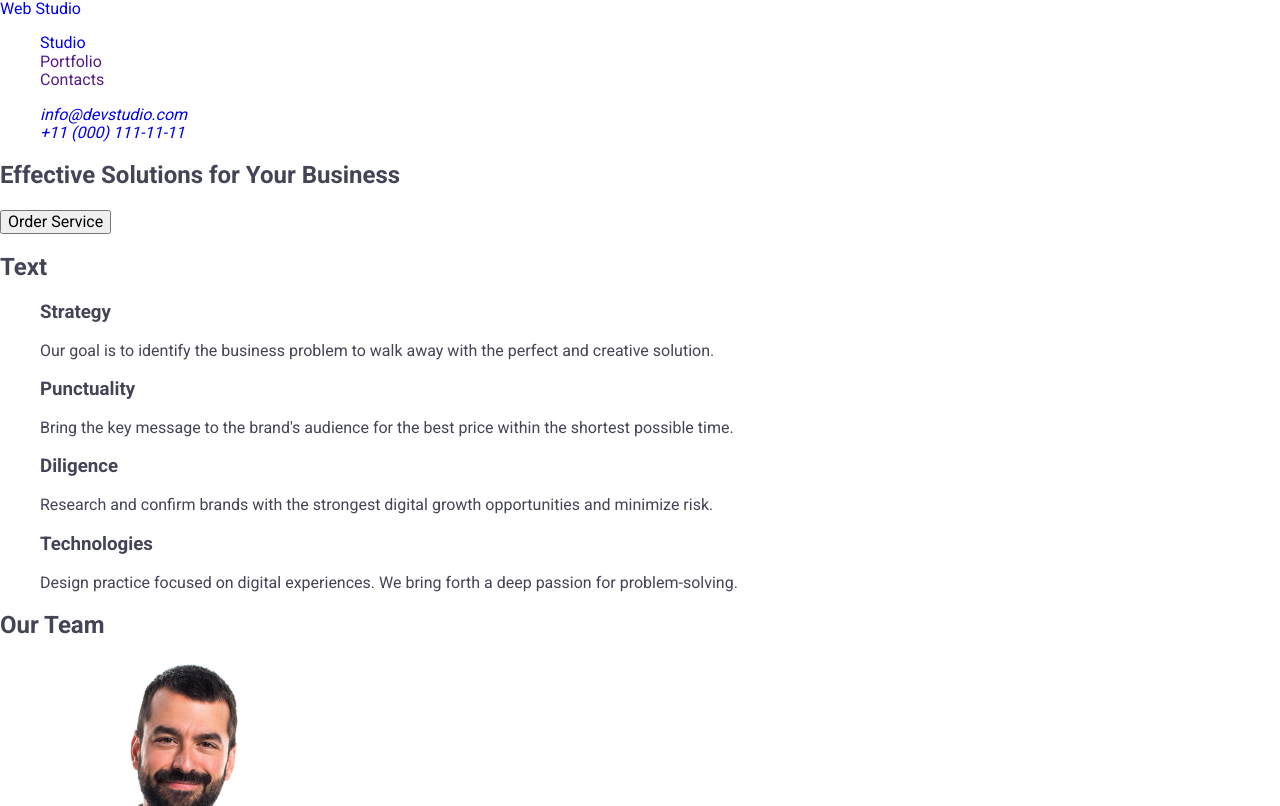
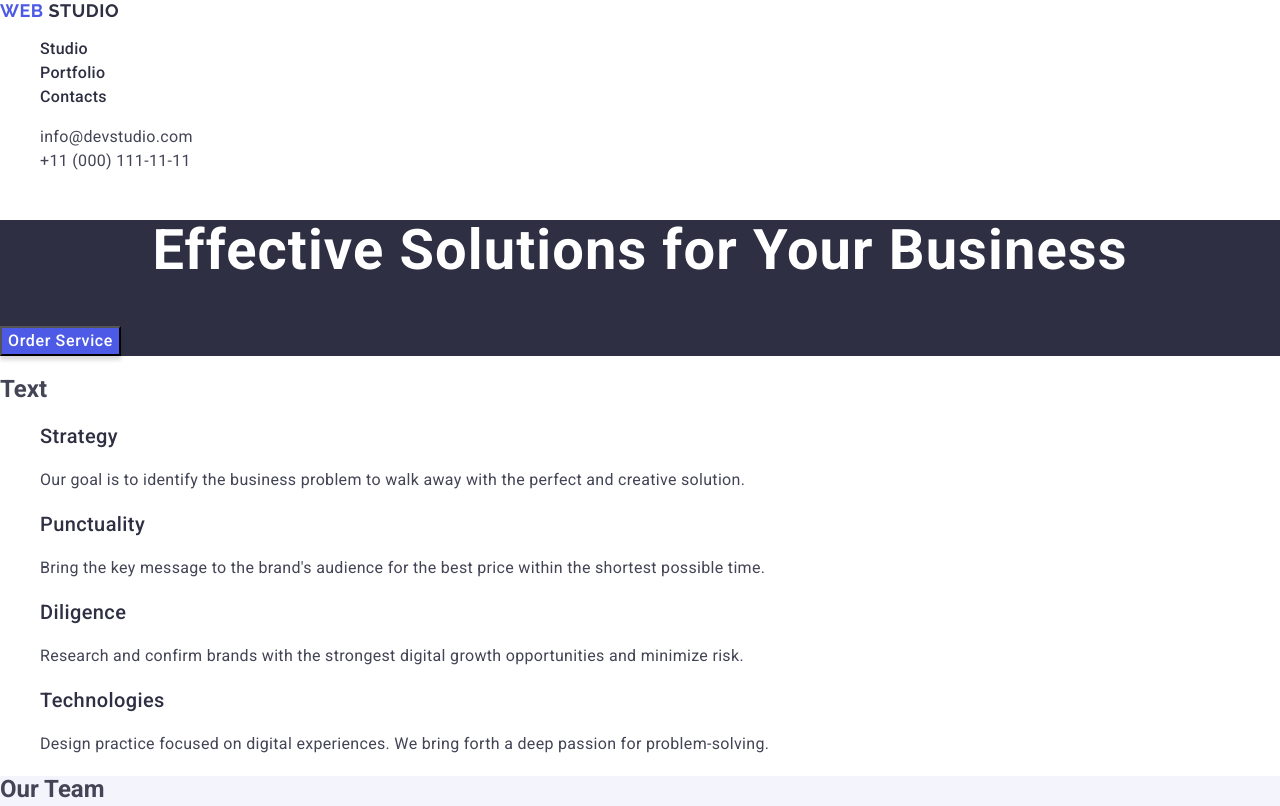
Before and after one commit to valdislava/goit-markup-hw-02, a plain HTML site: page index.html in a window 1280 px wide. Shown: the top 806 px of the page. Drawn offline with nearby package versions, Linux system fonts and the light colour scheme.

Commit message:
done hw2

```diff
--- a/css/style.css
+++ b/css/style.css
@@ -1,5 +1,4 @@
-/* font-family: "Roboto", serif;
-font-family: "Raleway", serif; */
+
 
 body {
     font-family: "Roboto", serif;
@@ -8,9 +7,118 @@ body {
 }
 
 ul, ol {
-list-style-type: none;
+    list-style-type: none;
 }
 
 a {
     text-decoration: none;
 }
+
+button {
+    cursor: pointer;
+}
+/* header */
+.logo {
+    font-family: "Raleway", sans-serif;
+    font-weight: 700;
+    font-size: 18px;
+    line-height: 1.17;
+    letter-spacing: 0.03em;
+    text-transform: uppercase;
+    color: #4d5ae5;
+}
+
+.header-logo .logo-part {
+    color: #2e2f42;
+}
+
+.nav-link {
+    font-weight: 500;
+    font-size: 16px;
+    line-height: 1.5;
+    letter-spacing: 0.02em;
+    color: #2e2f42;
+}
+
+.nav-link:hover,
+.nav-link:focus,
+.contacts-link:hover,
+.contacts-link:focus {
+    color: #404bbf;
+}
+
+.contacts {
+    font-style: normal;
+}
+
+.contacts-link {
+    font-size: 16px;
+    line-height: 1.5;
+    letter-spacing: 0.02em;
+    color: #434455;
+}
+/* endheader */
+
+/* main */
+.page-main {
+
+}
+.main {
+    background: #2e2f42;
+}
+.slogan {
+    font-weight: 700;
+font-size: 56px;
+line-height: 1.07143;
+letter-spacing: 0.02em;
+text-align: center;
+color: #fff;
+}
+.button-main {
+    font-weight: 500;
+font-size: 16px;
+line-height: 1.5;
+letter-spacing: 0.04em;
+color: #fff;
+box-shadow: 0 4px 4px 0 rgba(0, 0, 0, 0.15);
+background: #4d5ae5;
+}
+.title {
+    font-weight: 500;
+font-size: 20px;
+line-height: 1.2;
+letter-spacing: 0.02em;
+color: #2e2f42;
+}
+.text-title {
+    font-weight: 400;
+font-size: 16px;
+line-height: 1.5;
+letter-spacing: 0.02em;
+color: #434455;
+}
+.img {
+    box-shadow: 0 2px 1px 0 rgba(46, 47, 66, 0.08), 0 1px 1px 0 rgba(46, 47, 66, 0.16), 0 1px 6px 0 rgba(46, 47, 66, 0.08);
+background: #fff;
+}
+.userpic {
+    background: #f4f4fd;
+}
+/* endmain */
+
+/* footer */
+.footer {
+    background: #2e2f42;
+}
+.footer-logo .footer-logo-part {
+    color: #f4f4fd;
+}
+
+.text-footer {
+    font-weight: 400;
+font-size: 16px;
+line-height: 1.5;
+letter-spacing: 0.02em;
+color: #f4f4fd;
+}
+/* endfooter */
--- a/index.html
+++ b/index.html
@@ -6,14 +6,14 @@
     <title>Web Studio</title>
     <link rel="stylesheet" href="https://cdnjs.cloudflare.com/ajax/libs/modern-normalize/3.0.1/modern-normalize.min.css" integrity="sha512-q6WgHqiHlKyOqslT/lgBgodhd03Wp4BEqKeW6nNtlOY4quzyG3VoQKFrieaCeSnuVseNKRGpGeDU3qPmabCANg==" crossorigin="anonymous" referrerpolicy="no-referrer" />
     <link rel="preconnect" href="https://fonts.googleapis.com">
-<link rel="preconnect" href="https://fonts.gstatic.com" crossorigin>
-<link href="https://fonts.googleapis.com/css2?family=Raleway:wght@700&family=Roboto:wght@400;500;700&display=swap" rel="stylesheet">
+    <link rel="preconnect" href="https://fonts.gstatic.com" crossorigin>
+    <link href="https://fonts.googleapis.com/css2?family=Raleway:wght@700&family=Roboto:wght@400;500;700&display=swap" rel="stylesheet">
     <link rel="stylesheet" href="./css/style.css">
 </head>
 <body>
    <header class="page-header">
     <nav class="header-nav">
-        <a class="logo" href="./index.html">Web <span class="logo-part">Studio</span></a>
+        <a class="logo header-logo" href="./index.html">Web <span class="logo-part">Studio</span></a>
         <ul class="nav-list">
             <li class="nav-item"><a class="nav-link" href="./index.html">Studio</a></li>
             <li class="nav-item"><a class="nav-link" href="">Portfolio</a></li>
@@ -27,36 +27,36 @@
         </ul>
     </address>
     </header>
-    <main>
-        <section>
-          <h1>Effective Solutions for Your Business</h1>
-          <button type="button">Order Service</button>
+    <main class="page-main">
+        <section class="main">
+          <h1 class="slogan">Effective Solutions for Your Business</h1>
+          <button class="button-main" type="button">Order Service</button>
         </section>
         <section>
           <h2>Text</h2>
           <ul>
             <li>
-                <h3>Strategy</h3>
-                <p>Our goal is to identify the business problem to walk away with the perfect and creative solution.</p>
+                <h3 class="title">Strategy</h3>
+                <p class="text-title">Our goal is to identify the business problem to walk away with the perfect and creative solution.</p>
             </li>
             <li>
-                <h3>Punctuality</h3>
-                <p>Bring the key message to the brand's audience for the best price within the shortest possible time.</p>
+                <h3 class="title">Punctuality</h3>
+                <p class="text-title">Bring the key message to the brand's audience for the best price within the shortest possible time.</p>
             </li>
             <li>
-                <h3>Diligence</h3>
-                <p>Research and confirm brands with the strongest digital growth opportunities and minimize risk.</p>
+                <h3 class="title">Diligence</h3>
+                <p class="text-title">Research and confirm brands with the strongest digital growth opportunities and minimize risk.</p>
             </li>
             <li>
-                <h3>Technologies</h3>
-                <p>Design practice focused on digital experiences. We bring forth a deep passion for problem-solving.</p>
+                <h3 class="title">Technologies</h3>
+                <p class="text-title">Design practice focused on digital experiences. We bring forth a deep passion for problem-solving.</p>
             </li>
           </ul>
         </section>
-        <section>
+        <section class="userpic">
             <h2>Our Team</h2>
             <ul>
-                <li>
+                <li class="img">
                     <img
                     src="./images/mark.jpg"
                     alt="Photo1"
@@ -65,7 +65,7 @@
                     <h3>Mark Guerrero</h3>
                     <p>Product Designer</p>
                 </li>
-                <li>
+                <li class="img">
                     <img
                     src="./images/tom.jpg"
                     alt="Photo2"
@@ -74,7 +74,7 @@
                     <h3>Tom Ford</h3>
                     <p>Frontend Developer</p>
                 </li>
-                <li>
+                <li class="img">
                     <img
                     src="./images/camila.jpg"
                     alt="Photo3"
@@ -83,7 +83,7 @@
                     <h3>Camila Garcia</h3>
                     <p>Marketing</p>
                 </li>
-                <li>
+                <li class="img">
                     <img
                     src="./images/daniel.jpg"
                     alt="Photo4"
@@ -95,9 +95,9 @@
             </ul>
         </section>
     </main>
-    <footer>
-        <a href="./index.html">WebStudio</a>
-        <p>Increase the flow of customers and sales for your business with digital marketing & growth solutions.</p>
+    <footer class="footer">
+        <a class="logo footer-logo" href="./index.html">Web <span class="footer-logo-part">Studio</span></a>
+        <p class="text-footer">Increase the flow of customers and sales for your business with digital marketing & growth solutions.</p>
     </footer>
 
     <address>
```
